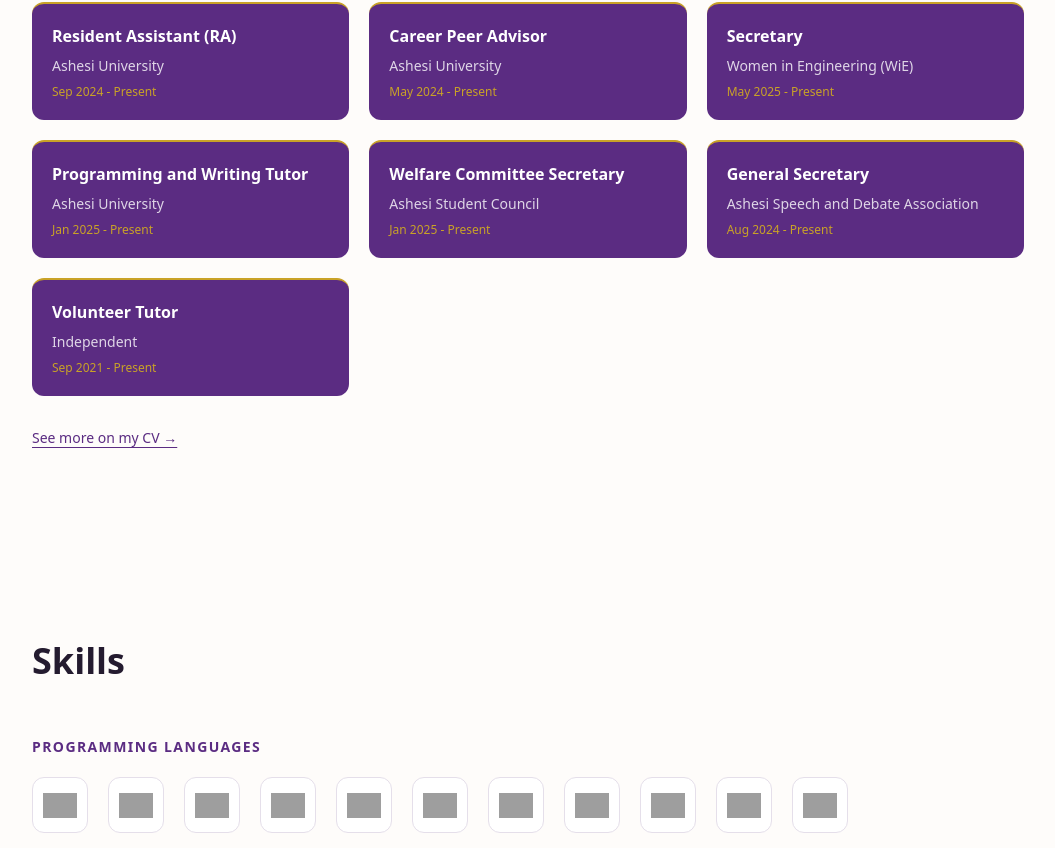
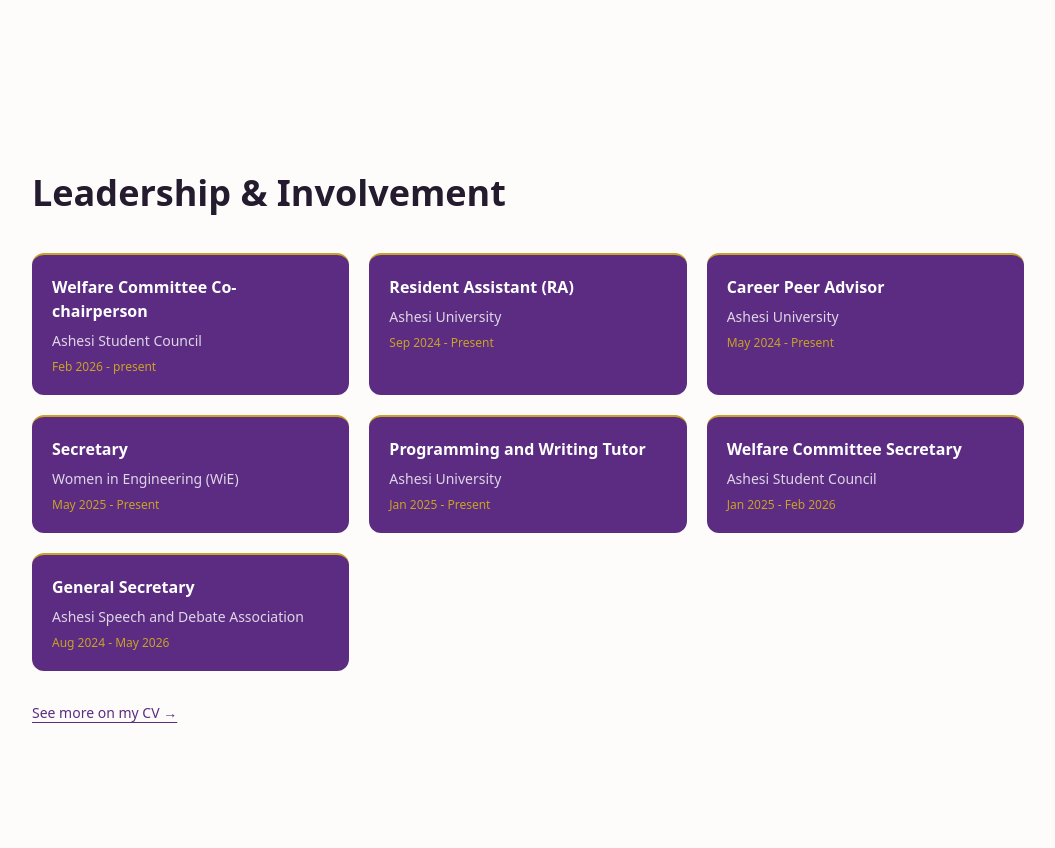
Before and after one commit to essey004/portfolio-website, a Next.js app: page / in a window 1280 px wide. Shown: the part 2958-3806 px from the top of the page, without its empty margins (112-1167 px from the left). Built offline with nearby package versions, Linux system fonts and the light colour scheme; grey boxes are pictures that could not be loaded.

Commit message:
Fixed default number of projects on screen to 6 and 3 when view more is clicked

```diff
--- a/app/components/Projects.tsx
+++ b/app/components/Projects.tsx
@@ -3,7 +3,8 @@
 import { useState } from "react";
 import { projects } from "./data";
 
-const ROW_SIZE = 3;
+const ROW_SIZE = 6;
+const ADD_ROW = 3;
 
 const categoryStyles: Record<string, string> = {
   Hardware: "bg-accent-gold/15 text-[color:var(--tag-text)]",
@@ -60,7 +61,7 @@
                   rel="noopener noreferrer"
                   className="text-accent-purple hover:text-accent-gold text-sm mt-1"
                 >
-                  View project →
+                  View project
                 </a>
               )}
             </div>
@@ -71,7 +72,7 @@
       {hasMore && (
         <div className="flex justify-center mt-10">
           <button
-            onClick={() => setVisibleCount((prev) => prev + ROW_SIZE)}
+            onClick={() => setVisibleCount((prev) => prev + ADD_ROW)}
             className="px-6 py-2.5 rounded-full border border-accent-purple text-accent-purple hover:bg-accent-purple hover:text-white transition-colors text-sm"
           >
             Show more
--- a/app/components/data.ts
+++ b/app/components/data.ts
@@ -51,6 +51,12 @@
 ];
 
 export const leadership = [
+
+    {
+    role: "Welfare Committee Co-chairperson",
+    org: "Ashesi Student Council",
+    period: "Feb 2026 - present",
+  },
   {
     role: "Resident Assistant (RA)",
     org: "Ashesi University",
@@ -74,17 +80,12 @@
   {
     role: "Welfare Committee Secretary",
     org: "Ashesi Student Council",
-    period: "Jan 2025 - Present",
+    period: "Jan 2025 - Feb 2026",
   },
   {
     role: "General Secretary",
     org: "Ashesi Speech and Debate Association",
-    period: "Aug 2024 - Present",
-  },
-  {
-    role: "Volunteer Tutor",
-    org: "Independent",
-    period: "Sep 2021 - Present",
+    period: "Aug 2024 - May 2026",
   },
 ];
 
@@ -162,8 +163,8 @@
     link: null,
   },
   {
-    title: "Farm Dialogue – Ashesi University",
-    period: "Jan 2024 – Aug 2024",
+    title: "Farm Dialogue - Ashesi University",
+    period: "Jan 2024 - Aug 2024",
     description: "Market research and stakeholder engagement to improve smallholder farmers' access to machinery in Ghana.",
     techStack: ["Market Research", "Stakeholder Engagement"],
     category: "Research",
```
